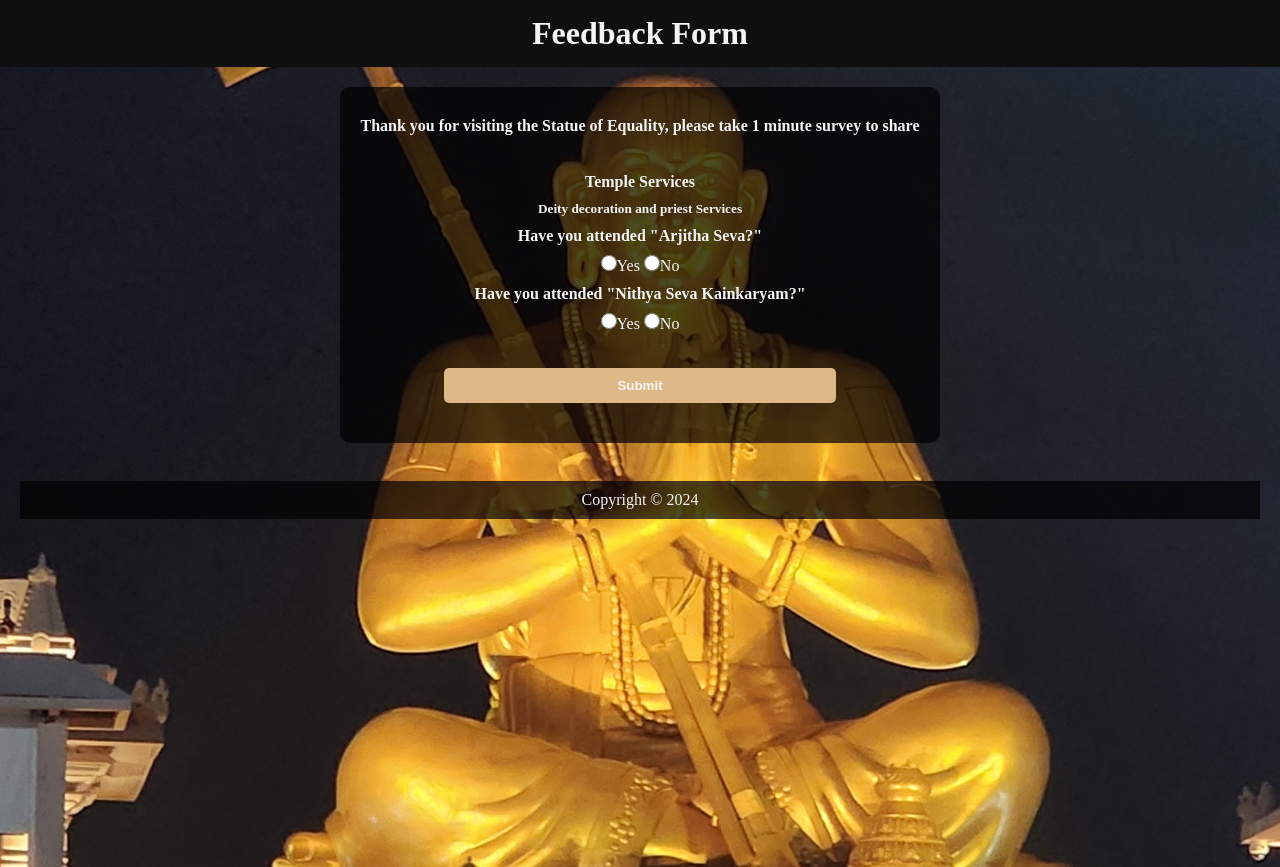
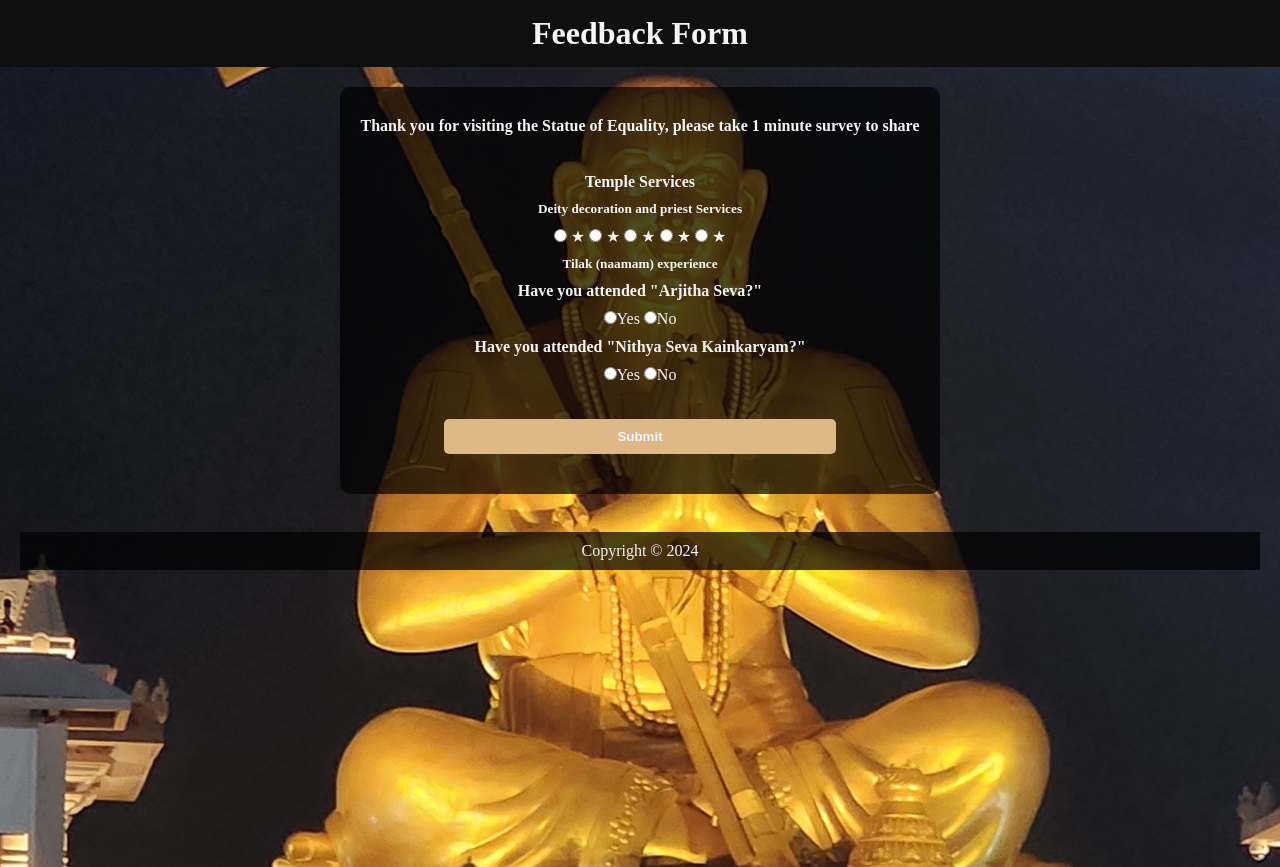
Before and after one commit to Pavantext/form, a Django app: page / in a window 1280 px wide. Run offline with Django 5.2, Linux system fonts and the light colour scheme.

Commit message:
Developed CSS

```diff
--- a/feedbackform/App/static/css/style.css
+++ b/feedbackform/App/static/css/style.css
@@ -47,26 +47,10 @@ h4, h5 {
     margin: 10px 0;
 }
 
-.radio-group {
-    display: flex;
-    justify-content: center;
-    align-items: center;
-    gap: 20px;
-    margin: 10px 0;
-}
 
-.radio-option {
-    display: flex;
-    align-items: center;
-    gap: 5px;
-}
 
-input[type="radio"] {
-    margin: 0;
-    width: 16px;
-    height: 16px;
-    cursor: pointer;
-}
+
+
 
 button[type="submit"] {
     background-color: burlywood;
--- a/feedbackform/App/templates/feedbackform.html
+++ b/feedbackform/App/templates/feedbackform.html
@@ -21,6 +21,23 @@
                 <div>
                     <h4>Temple Services</h2>
                     <h5>Deity decoration and priest Services</h5>
+                    <div class="stars">
+                        <input type="radio" id="star5" name="rating" value="5">
+                        <label for="star5" title="5 stars">&#9733;</label>
+
+                        <input type="radio" id="star4" name="rating" value="4">
+                        <label for="star4" title="4 stars">&#9733;</label>
+
+                        <input type="radio" id="star3" name="rating" value="3">
+                        <label for="star3" title="3 stars">&#9733;</label>
+
+                        <input type="radio" id="star2" name="rating" value="2">
+                        <label for="star2" title="2 stars">&#9733;</label>
+
+                        <input type="radio" id="star1" name="rating" value="1">
+                        <label for="star1" title="1 star">&#9733;</label>
+                      </div>
+                    <h5>Tilak (naamam) experience</h5>
                     <h4>Have you attended "Arjitha Seva?"</h2>
                     <input type="radio" name="seva" value="yes">Yes
                     <input type="radio" name="seva" value="no">No
```
